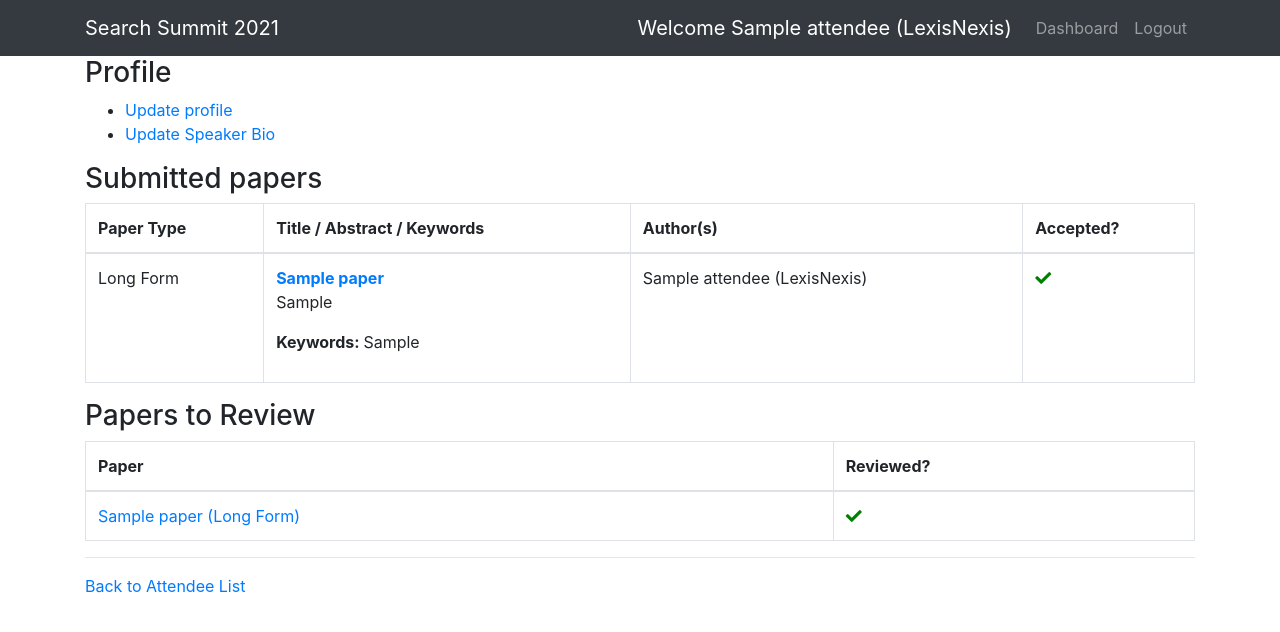
After one commit to sujitpal/sherpa, a Django app: page /dashboard/ in a window 1280 px wide. The commit adds this page. Shown: the top 632 px of the page. Run offline with Django 3.2, Linux system fonts and the light colour scheme; a user stored in the database is signed in; tables that the repository leaves empty hold one stand-in row (values such as "Sample post"); some libraries are stand-ins or nearby versions.

Commit message:
new: dashboard page

```diff
--- a/apps/urls.py
+++ b/apps/urls.py
@@ -14,6 +14,7 @@ from .views import (
     reviewCreatePage,
     reviewRetrievePage,
     reviewUpdatePage,
+    dashboardPage,
 )
 
 urlpatterns = [
@@ -29,5 +30,6 @@ urlpatterns = [
     path('papers/', paperListPage, name='paper_list'),
     path('review/new', reviewCreatePage, name='review_create'),
     path('review/<int:pk>', reviewRetrievePage, name='review_retrieve'),
-    path('review/<int:pk>/update/', reviewUpdatePage, name='review_update')
+    path('review/<int:pk>/update/', reviewUpdatePage, name='review_update'),
+    path('dashboard/', dashboardPage, name='dashboard')
 ]
--- a/apps/views.py
+++ b/apps/views.py
@@ -17,11 +17,6 @@ def indexPage(request):
     context = {}
     if request.user.is_authenticated:
         context["logged_in_user"] = request.user.attendee
-    return render(request, 'apps/index.html', context)
-
-
-def userPortalPage(request):
-    context = {}
     return render(request, 'apps/index.html', context)
 
 
@@ -84,7 +79,8 @@ def attendeeListPage(request):
         attendees = paginator.page(paginator.num_pages)
     context = {
         "attendees" : attendees,
-        "num_attendees": num_attendees
+        "num_attendees": num_attendees,
+        "logged_in_user": request.user.attendee
     }
     return render(request, "apps/attendees.html", context)
 
@@ -212,3 +208,33 @@ def reviewUpdatePage(request, pk):
         form = ReviewForm(data=model_to_dict(review))
         context["review_form"] = form
     return render(request, 'apps/review_update.html', context)
+
+
+def dashboardPage(request):
+    if not request.user.is_authenticated:
+        return redirect('index')
+    context = {}
+    logged_in_user = request.user.attendee
+    context['logged_in_user'] = logged_in_user
+    # update profile: /attendee/<logged_in_user.id>/update
+    # TODO: need update attendee view
+    # my papers
+    my_papers = Paper.objects.filter(primary_author__exact=logged_in_user.id)
+    context['my_submitted_papers'] = my_papers
+    # check if user has accepted papers
+    has_accepted_papers = len([paper for paper in my_papers if paper.is_accepted]) > 0
+    context["has_accepted_papers"] = has_accepted_papers
+    # my review tasks
+    if logged_in_user.is_reviewer:
+        my_review_tasks = []
+        all_papers = Paper.objects.all()
+        my_reviews = Review.objects.filter(reviewer__exact=logged_in_user.id)
+        reviewed_papers = set([r.paper.id for r in my_reviews])
+        for paper in all_papers:
+            if paper.id in reviewed_papers:
+                my_review_tasks.append((paper, True))
+            else:
+                my_review_tasks.append((paper, False))
+        context['my_review_tasks'] = my_review_tasks
+    # full list of papers
+    return render(request, 'apps/dashboard.html', context)
--- a/templates/apps/base.html
+++ b/templates/apps/base.html
@@ -21,6 +21,9 @@
             <ul class="navbar-nav ml-auto">
                 <li>
                     <span class="navbar-brand">Welcome {{ logged_in_user }}</span>
+                </li>
+                <li class="nav-item">
+                    <a class="nav-link" href="/dashboard">Dashboard</a>
                 </li>
                 <li class="nav-item">
                     <a class="nav-link" href="/signout">Logout</a>
--- /dev/null
+++ b/templates/apps/dashboard.html
@@ -0,0 +1,82 @@
+{% extends 'apps/base.html' %}
+
+{% block title %}
+Dashboard for {{ logged_in_user }}
+{% endblock %}
+
+{% block content %}
+<div class="container">
+    <h3>Profile</h3>
+    <ul>
+        <li><a href="paper/{{ logged_in_user.id }}/update/">Update profile</a></li>
+        {% if has_accepted_papers %}
+        <li><a href="speaker_bio/{{ logged_in_user.id }}/update/">Update Speaker Bio</a></li>
+        {% endif %}
+    </ul>
+    <h3>Submitted papers</h3>
+    <table class="table table-bordered">
+        <thead>
+            <tr>
+                <th>Paper Type</th>
+                <th>Title / Abstract / Keywords</th>
+                <th>Author(s)</th>
+                <th>Accepted?</th>
+            </tr>
+        </thead>
+        {% for paper in my_submitted_papers %}
+            <tr>
+                <td>{{ paper.paper_type }}</td>
+                <td>
+                    <b><a href="/paper/{{ paper.id }}/update/">{{ paper.title }}</a></b>
+                    <p>{{ paper.abstract }}</p>
+                    <p><b>Keywords: </b>{{ paper.keywords }}</p>
+                </td>
+                <td>
+                    {{ paper.primary_author }}
+                    {% if paper.coauthors %}
+                    , {{ paper.coauthors }}
+                    {% endif %}
+                </td>
+                <td>
+                    {% if paper.is_accepted %}
+                    <span style="color: green;"><i class="fas fa-check"></i></span>
+                    {% else %}
+                    <!-- <span style="color: red;"><i class="fas fa-times"></i></span> -->
+                    <span style="color: black;"><i class="fas fa-lock"></i></span>
+                    {% endif %}
+                </td>
+            </tr>
+        {% endfor %}
+        <tbody>
+    </table>
+    {% if my_review_tasks %}
+        <h3>Papers to Review</h3>
+        <table class="table table-bordered">
+            <thead>
+                <tr>
+                    <th>Paper</th>
+                    <th>Reviewed?</th>
+                </tr>
+            </thead>
+            <tbody>
+            {% for paper, is_reviewed in my_review_tasks %}
+                <tr>
+                    <td>
+                        <a href="/review/{{ paper.id }}/{{ logged_in_user.id }}/update/">{{ paper.title }} ({{ paper.paper_type }})</a>
+                    </td>
+                    <td>
+                        {% if is_reviewed %}
+                        <span style="color: green;"><i class="fas fa-check"></i></span>
+                        {% else %}
+                        <span style="color: red;"><i class="fas fa-times"></i></span>
+                        {% endif %}
+                    </td>
+                </tr>
+            {% endfor %}
+            </tbody>
+        </table>
+    {% endif %}
+    <hr/>
+    <a href="/attendees">Back to Attendee List</a>
+</div>
+{% endblock %}
```
